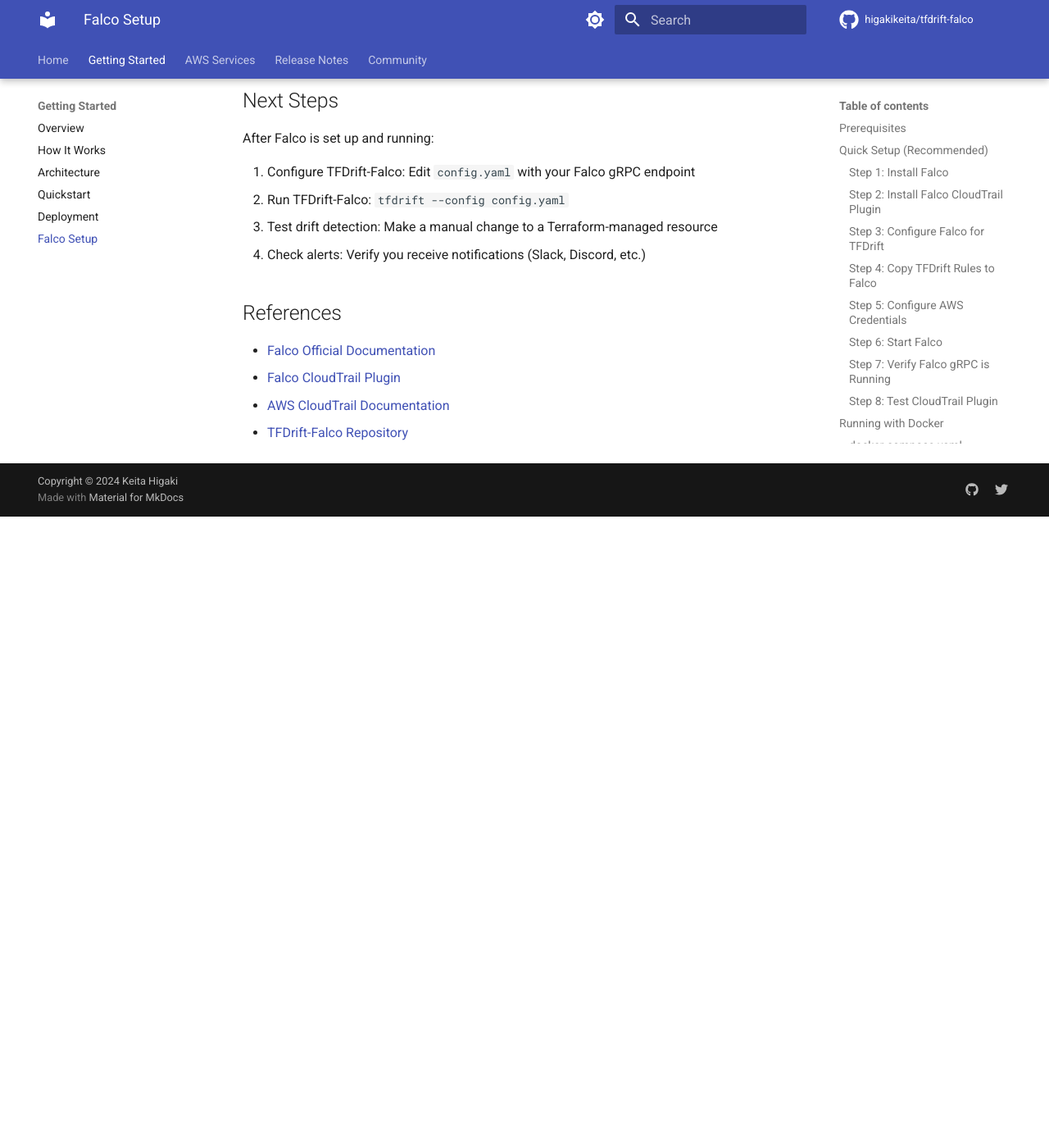
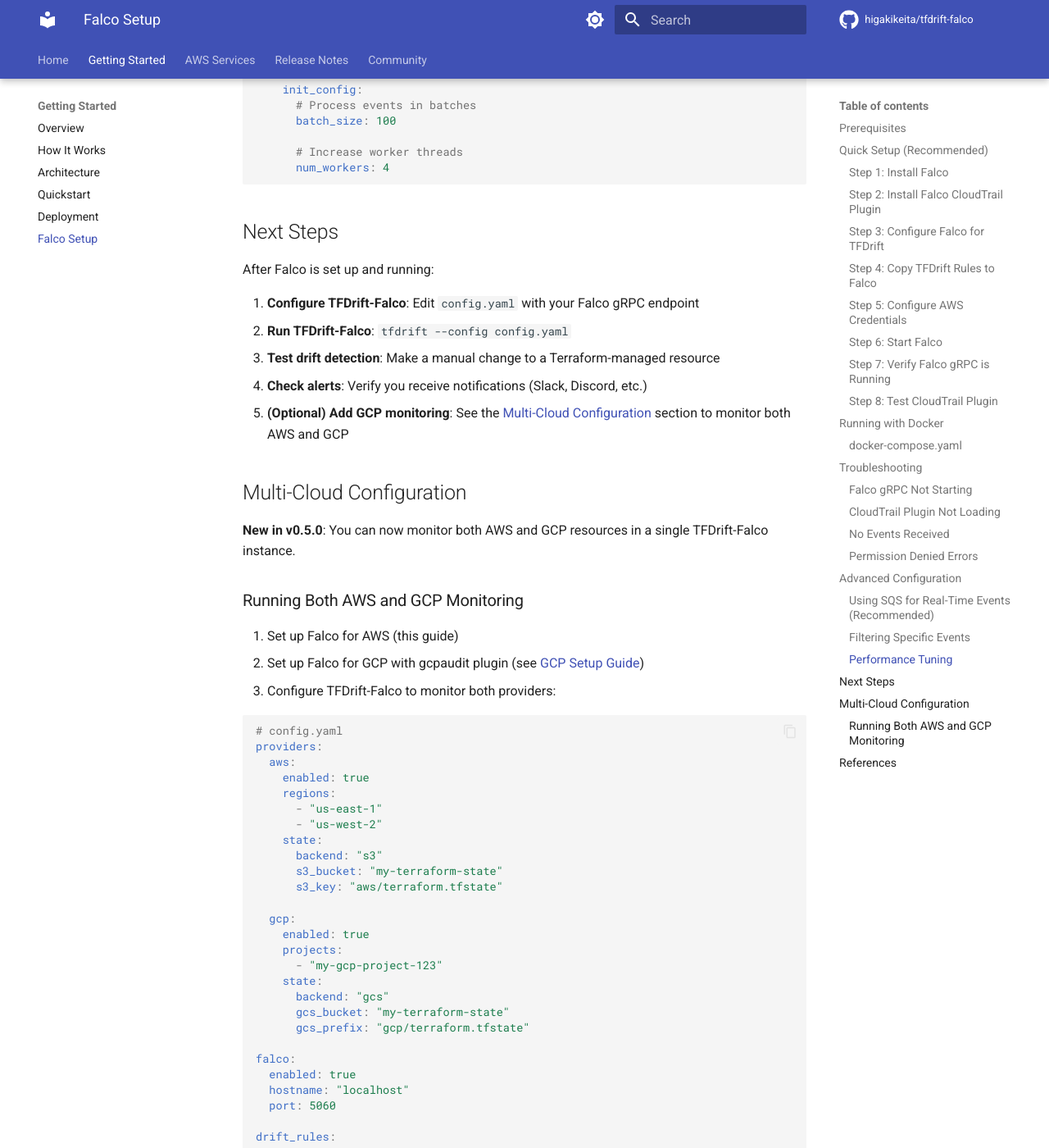
Before and after one commit to higakikeita/tfdrift-falco, an MkDocs documentation site: the page built from docs/falco-setup.md, in a window 1280 px wide and 1400 px high, scrolled down 7488 px. Shown: the whole window at 82% size. Built offline with MkDocs 1.6.1 and Material for MkDocs 9.7.7, drawn with Linux system fonts in a browser that asks for light colours; comment, search, counter and statistics services are not loaded; the version menu is left out; before the commit the page ends 8118 px from its top, so only the background shows below that; some of the changed text lies outside the part shown.

Commit message:
docs: Update falco-setup.md for v0.5.0 multi-cloud support
- Add AWS-specific title clarification
- Add reference to GCP setup guide
- Fix GitHub repository URL (keitahigaki -> higakikeita)
- Add new Multi-Cloud Configuration section
- Update Next Steps to mention optional GCP monitoring
- Highlight v0.5.0 multi-cloud capabilities

````diff
--- a/docs/falco-setup.md
+++ b/docs/falco-setup.md
@@ -1,6 +1,10 @@
-# Falco Setup Guide for TFDrift-Falco
+# Falco Setup Guide for TFDrift-Falco (AWS)
 
-This guide explains how to set up Falco with the CloudTrail plugin to work with TFDrift-Falco.
+This guide explains how to set up Falco with the CloudTrail plugin to work with TFDrift-Falco for **AWS drift detection**.
+
+> **📝 Note**: This guide is for AWS. If you're using Google Cloud Platform (GCP), see the [GCP Setup Guide](./gcp-setup.md) instead.
+>
+> **🎉 New in v0.5.0**: TFDrift-Falco now supports multi-cloud environments! You can monitor both AWS and GCP resources simultaneously. See the [Multi-Cloud Configuration](#multi-cloud-configuration) section below.
 
 ## Prerequisites
 
@@ -367,14 +371,82 @@ plugins:
 
 After Falco is set up and running:
 
-1. Configure TFDrift-Falco: Edit `config.yaml` with your Falco gRPC endpoint
-2. Run TFDrift-Falco: `tfdrift --config config.yaml`
-3. Test drift detection: Make a manual change to a Terraform-managed resource
-4. Check alerts: Verify you receive notifications (Slack, Discord, etc.)
+1. **Configure TFDrift-Falco**: Edit `config.yaml` with your Falco gRPC endpoint
+2. **Run TFDrift-Falco**: `tfdrift --config config.yaml`
+3. **Test drift detection**: Make a manual change to a Terraform-managed resource
+4. **Check alerts**: Verify you receive notifications (Slack, Discord, etc.)
+5. **(Optional) Add GCP monitoring**: See the [Multi-Cloud Configuration](#multi-cloud-configuration) section to monitor both AWS and GCP
+
+## Multi-Cloud Configuration
+
+**New in v0.5.0**: You can now monitor both AWS and GCP resources in a single TFDrift-Falco instance.
+
+### Running Both AWS and GCP Monitoring
+
+1. Set up Falco for AWS (this guide)
+2. Set up Falco for GCP with gcpaudit plugin (see [GCP Setup Guide](./gcp-setup.md))
+3. Configure TFDrift-Falco to monitor both providers:
+
+```yaml
+# config.yaml
+providers:
+  aws:
+    enabled: true
+    regions:
+      - "us-east-1"
+      - "us-west-2"
+    state:
+      backend: "s3"
+      s3_bucket: "my-terraform-state"
+      s3_key: "aws/terraform.tfstate"
+
+  gcp:
+    enabled: true
+    projects:
+      - "my-gcp-project-123"
+    state:
+      backend: "gcs"
+      gcs_bucket: "my-terraform-state"
+      gcs_prefix: "gcp/terraform.tfstate"
+
+falco:
+  enabled: true
+  hostname: "localhost"
+  port: 5060
+
+drift_rules:
+  # AWS resources
+  - name: "AWS EC2 Instance Changes"
+    resource_types:
+      - "aws_instance"
+    watched_attributes:
+      - "tags"
+      - "instance_type"
+    severity: "high"
+
+  # GCP resources
+  - name: "GCP Compute Instance Changes"
+    resource_types:
+      - "google_compute_instance"
+    watched_attributes:
+      - "labels"
+      - "metadata"
+    severity: "high"
+
+notifications:
+  slack:
+    enabled: true
+    webhook_url: "https://hooks.slack.com/services/YOUR/WEBHOOK/URL"
+```
+
+**Note**: When running both AWS and GCP monitoring, you'll need either:
+- Two separate Falco instances (one for CloudTrail, one for GCP Audit Logs), or
+- A single Falco instance with both plugins loaded (if supported by your Falco version)
 
 ## References
 
 - [Falco Official Documentation](https://falco.org/docs/)
 - [Falco CloudTrail Plugin](https://github.com/falcosecurity/plugins/tree/master/plugins/cloudtrail)
 - [AWS CloudTrail Documentation](https://docs.aws.amazon.com/cloudtrail/)
-- [TFDrift-Falco Repository](https://github.com/keitahigaki/tfdrift-falco)
+- [TFDrift-Falco Repository](https://github.com/higakikeita/tfdrift-falco)
+- [GCP Setup Guide](./gcp-setup.md) - For Google Cloud Platform setup
````
